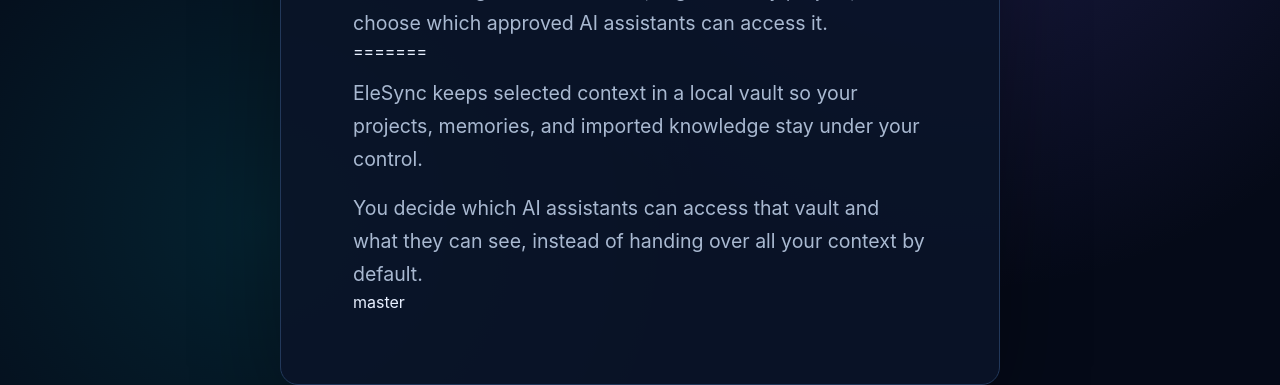
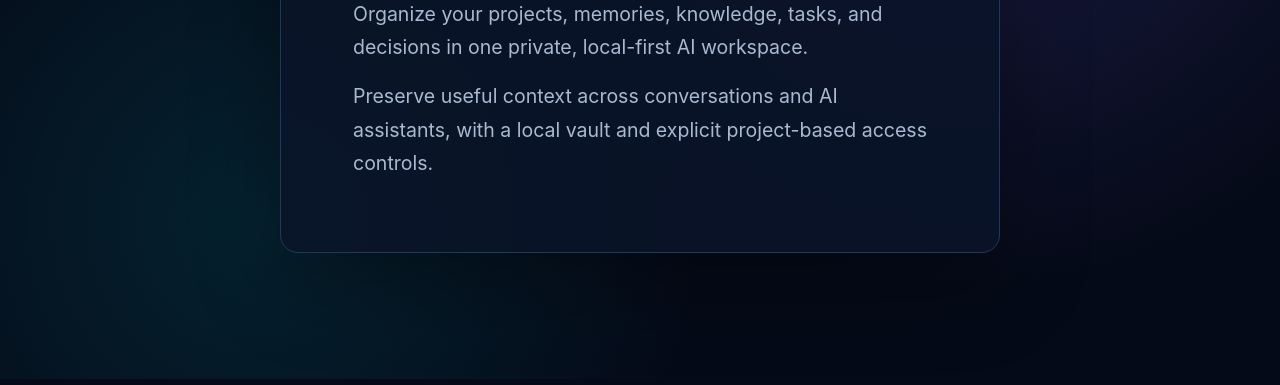
Before and after one commit to darknodebros/elesync, a plain HTML site: page index.html in a window 1280 px wide. Shown: the part 421-806 px from the top of the page. Drawn offline with Linux system fonts and the light colour scheme.

Commit message:
fix(site): present EleSync as a local-first AI workspace without conflict artifacts

```diff
--- a/index.html
+++ b/index.html
@@ -4,7 +4,7 @@
   <meta charset="utf-8">
   <meta name="viewport" content="width=device-width, initial-scale=1">
   <title>EleSync — Your private AI workspace</title>
-  <meta name="description" content="EleSync is a private, local-first workspace for projects, memories, conversations, and the AI access you choose.">
+  <meta name="description" content="EleSync is a local-first AI workspace for projects, knowledge, persistent memory, and user-controlled access across AI assistants.">
   <style>
     *, *::before, *::after {
       box-sizing: border-box;
@@ -71,13 +71,8 @@
   <main>
     <p class="brand">EleSync</p>
     <h1>Your private AI workspace.</h1>
- site/elesync-release-landing
-    <p class="summary">EleSync keeps selected project notes, decisions, and conversations in a local vault on your computer.</p>
-    <p class="summary">Review what goes into the vault, organize it by project, and choose which approved AI assistants can access it.</p>
-=======
-    <p class="summary">EleSync keeps selected context in a local vault so your projects, memories, and imported knowledge stay under your control.</p>
-    <p class="summary">You decide which AI assistants can access that vault and what they can see, instead of handing over all your context by default.</p>
- master
+    <p class="summary">Organize your projects, memories, knowledge, tasks, and decisions in one private, local-first AI workspace.</p>
+    <p class="summary">Preserve useful context across conversations and AI assistants, with a local vault and explicit project-based access controls.</p>
   </main>
 </body>
 </html>
```
